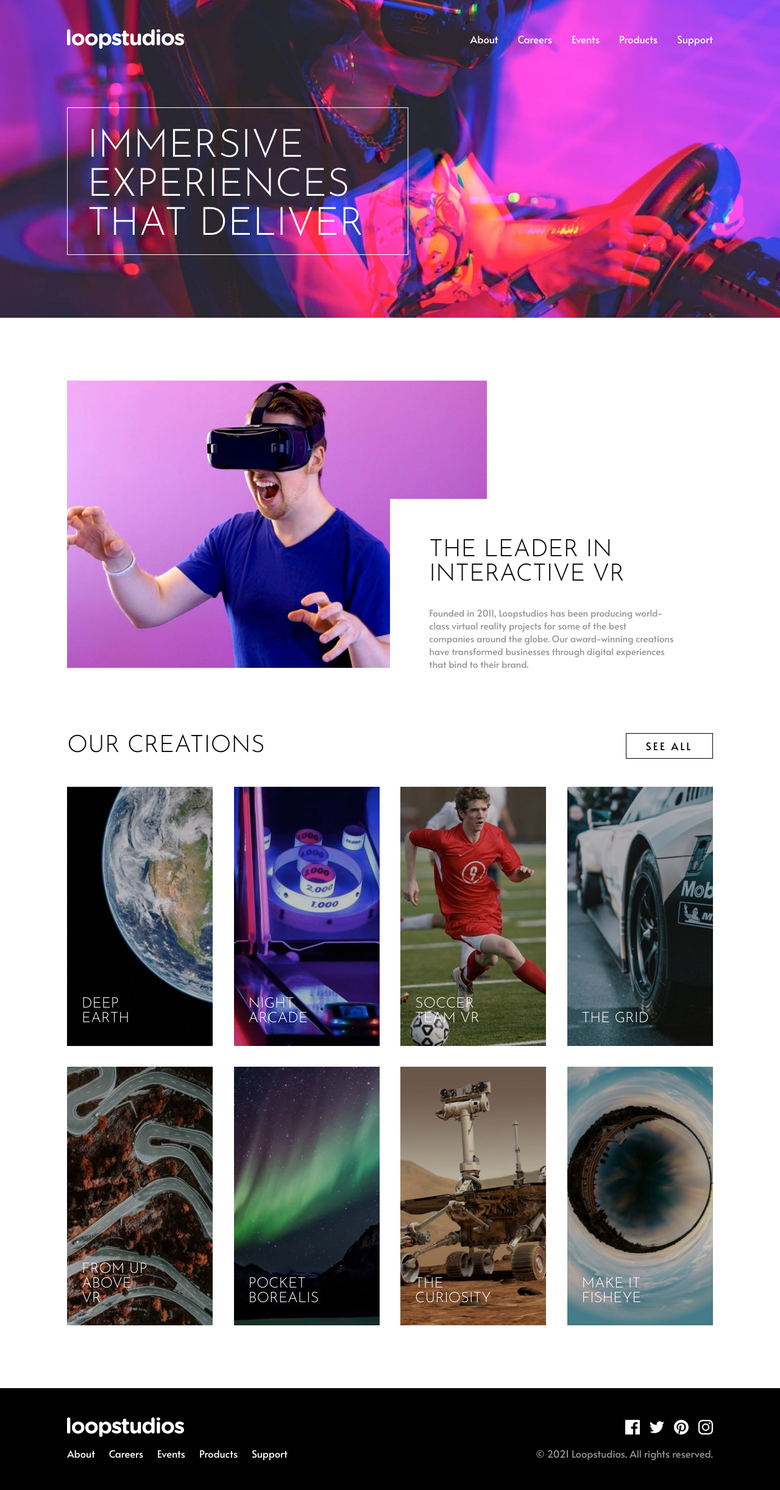
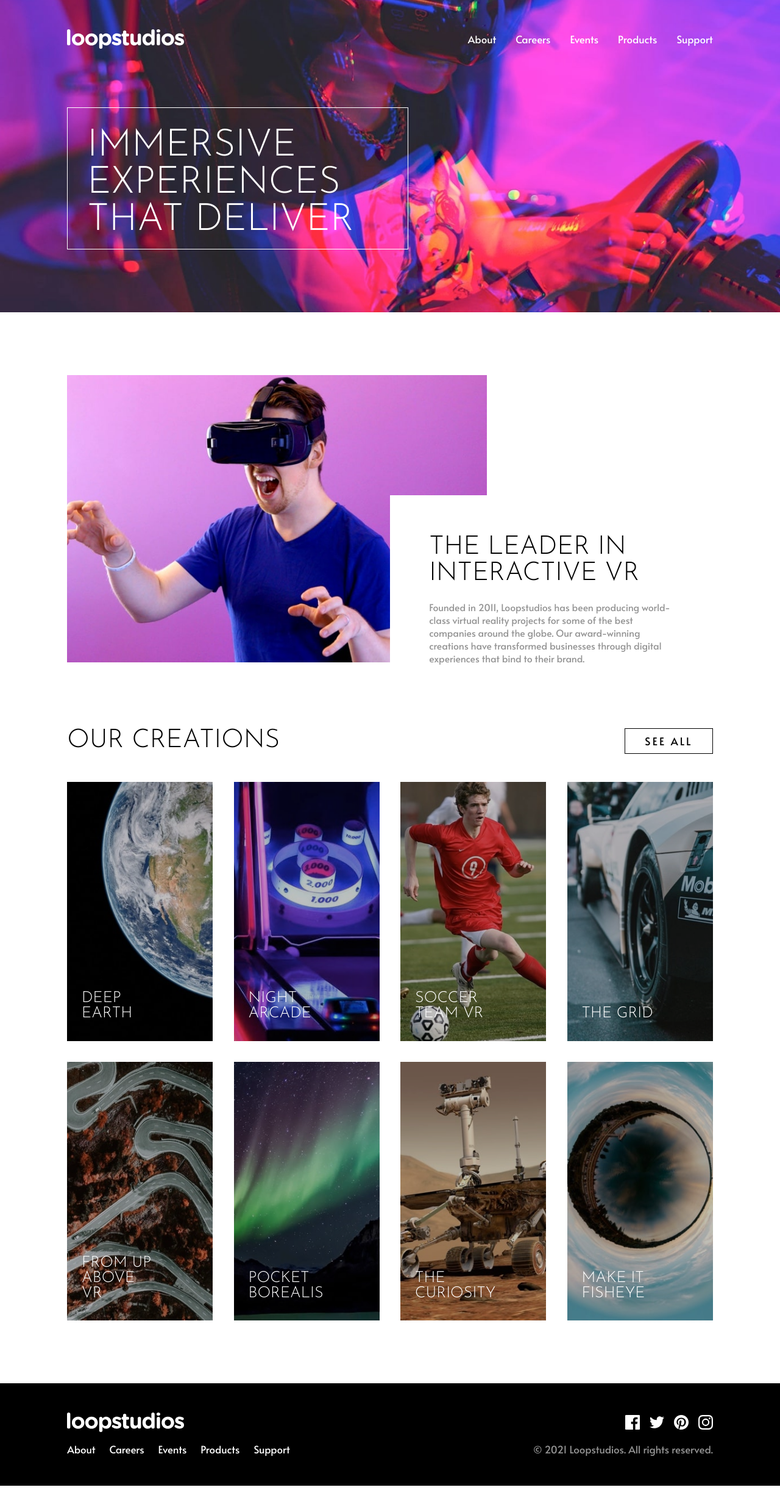
Before and after one commit to apocode01/Loopstudios-landing-page, a plain HTML site: page index.html in a window 1280 px wide. Shown: the whole page at 61% size. Drawn offline with Linux system fonts and the light colour scheme.

Commit message:
Fix font sizes responsiveness using clamp() and added some active states

```diff
--- a/style/style.scss
+++ b/style/style.scss
@@ -49,7 +49,7 @@ $grey600: hsl(0%, 0%, 58%);
     a {
         text-decoration: none;
         font-family: 'Alata', sans-serif;
-        font-size: clamp(1rem, 0.219vw + 0.863rem, 1.125rem);
+        font-size: clamp(1rem, 0.18vw + 0.91rem, 1.125rem);
         color: $white;
     }
 }
@@ -67,7 +67,7 @@ $grey600: hsl(0%, 0%, 58%);
     font-family: 'Josefin Sans', sans-serif;
     text-transform: uppercase;
     color: $white;
-    font-size: 4rem;
+    font-size: clamp(3.75rem, 0.36vw + 3.57rem, 4rem);
     font-weight: 300;
 }
 
@@ -93,7 +93,7 @@ $grey600: hsl(0%, 0%, 58%);
     flex-direction: column;
     width: 50%;
     padding: clamp(2.5rem, 5.036vw - 0.018rem, 6rem) clamp(2.5rem, 5.036vw - 0.018rem, 6rem) 0 clamp(2.5rem, 5.036vw - 0.018rem, 6rem);
-    gap: 2rem;
+    gap: clamp(1rem, 1.439vw + 0.281rem, 2rem);
     bottom: 0;
     right: 0;
     background-color: $white;
@@ -103,14 +103,14 @@ $grey600: hsl(0%, 0%, 58%);
 .card__description-title {
     font-family: 'Josefin Sans', sans-serif;
     text-transform: uppercase;
-    font-size: clamp(2rem, 2.632vw + 0.355rem, 3.5rem);
+    font-size: clamp(2rem, 2.158vw + 0.921rem, 3.5rem);
     font-weight: 300;
 }
 
 .card__description-paragraph {
     font-family: 'Alata', sans-serif;
     color: $grey600;
-    font-size: clamp(0.875rem, 0.439vw + 0.601rem, 1.125rem);
+    font-size: clamp(0.875rem, 0.36vw + 0.695rem, 1.125rem);
     font-weight: 400;
 }
 
@@ -130,24 +130,31 @@ $grey600: hsl(0%, 0%, 58%);
 .creations__title {
     font-family: 'Josefin Sans', sans-serif;
     text-transform: uppercase;
-    font-size: clamp(2rem, 2.632vw + 0.355rem, 3.5rem);
+    font-size: clamp(2rem, 2.158vw + 0.921rem, 3.5rem);
     font-weight: 300;
 }
 
 .creations__see-all-button {
     font-family: 'Alata', sans-serif;
     text-transform: uppercase;
-    font-size: clamp(1rem, 0.351vw + 0.781rem, 1.2rem);
+    font-size: clamp(1rem, 0.288vw + 0.856rem, 1.2rem);
     font-weight: 400;
     letter-spacing: 0.2rem;
     border: solid 1px $black;
-    background-color: transparent;
+    background-color: $white;
     display: flex;
     flex-direction: column;
     align-items: center;
     justify-content: center;
     padding: 0.5rem 2rem 0.5rem 2rem;
     cursor: pointer;
+    transition: 200ms all ease-out;
+}
+
+.creations__see-all-button:hover {
+    background-color: $black;
+    color: $white;
+    transition: 200ms all ease-in;
 }
 
 .creations__categories {
@@ -158,13 +165,9 @@ $grey600: hsl(0%, 0%, 58%);
     row-gap: clamp(1.5rem, 2.158vw + 0.421rem, 3rem);
 }
 
-.attribution {
-    font-size: 11px;
-    text-align: center;
-}
-
 .category {
     position: relative;
+    cursor: pointer;
 
     img {
         width: 100%;
@@ -179,12 +182,13 @@ $grey600: hsl(0%, 0%, 58%);
         z-index: 1;
         bottom: 0;
         opacity: 25%;
+        transition: 100ms all ease-out;
     }
 
     span {
         font-family: 'Josefin Sans', sans-serif;
         text-transform: uppercase;
-        font-size: clamp(1.25rem, 1.316vw + 0.428rem, 2rem);
+        font-size: clamp(1.25rem, 1.079vw + 0.71rem, 2rem);
         font-weight: 300;
         position: absolute;
         bottom: 7.6%;
@@ -192,6 +196,20 @@ $grey600: hsl(0%, 0%, 58%);
         width: 50%;
         color: $white;
         z-index: 2;
+        transition: 100ms color ease-out;
+    }
+}
+
+.category:hover {
+    .overlay {
+        background-color: $white;
+        opacity: 65%;
+        transition: 100ms all ease-in;
+    }
+
+    span {
+        color: $black;
+        transition: 100ms color ease-in;
     }
 }
 
@@ -220,7 +238,7 @@ $grey600: hsl(0%, 0%, 58%);
     a {
         text-decoration: none;
         font-family: 'Alata', sans-serif;
-        font-size: clamp(1rem, 0.219vw + 0.863rem, 1.125rem);
+        font-size: clamp(1rem, 0.18vw + 0.91rem, 1.125rem);
         color: $white;
     }
 }
@@ -242,6 +260,6 @@ $grey600: hsl(0%, 0%, 58%);
 .copyright {
     color: $white;
     font-family: 'Alata', sans-serif;
-    font-size: clamp(1rem, 0.219vw + 0.863rem, 1.125rem);
+    font-size: clamp(1rem, 0.18vw + 0.91rem, 1.125rem);
     color: $grey600;
 }
```
Also changed, not shown: style/style.css, 1 other file.
